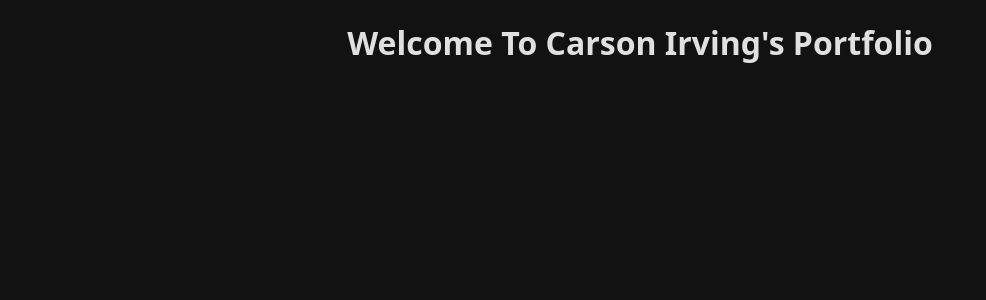
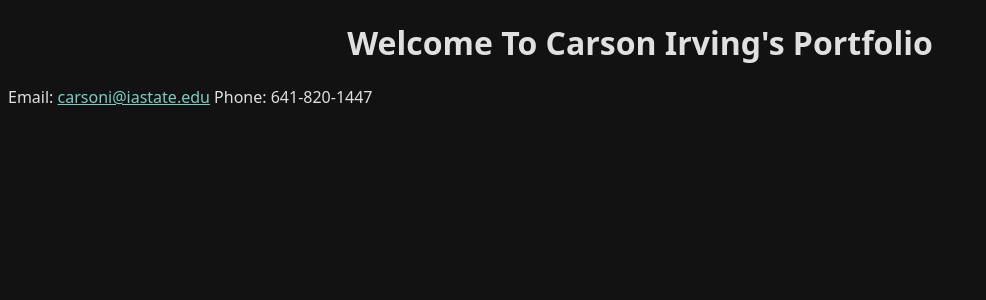
Before and after one commit to carsoni4/carsoni4.github.io, a Jekyll site: the page built from index.md, in a window 1280 px wide. Shown: the top 300 px of the page, without its empty margins (0-986 px from the left). Built offline with Jekyll 4.4.1, drawn with Linux system fonts in a browser that asks for light colours.

Commit message:
Add contact me footer

```diff
--- a/_layouts/default.html
+++ b/_layouts/default.html
@@ -7,5 +7,8 @@
 </head>
 <body>
   {{ content }}
+  <footer>
+    Email: <a href="mailto:carsoni@iastate.edu">carsoni@iastate.edu</a> Phone: 641-820-1447
+  </footer>
 </body>
 </html>
```
